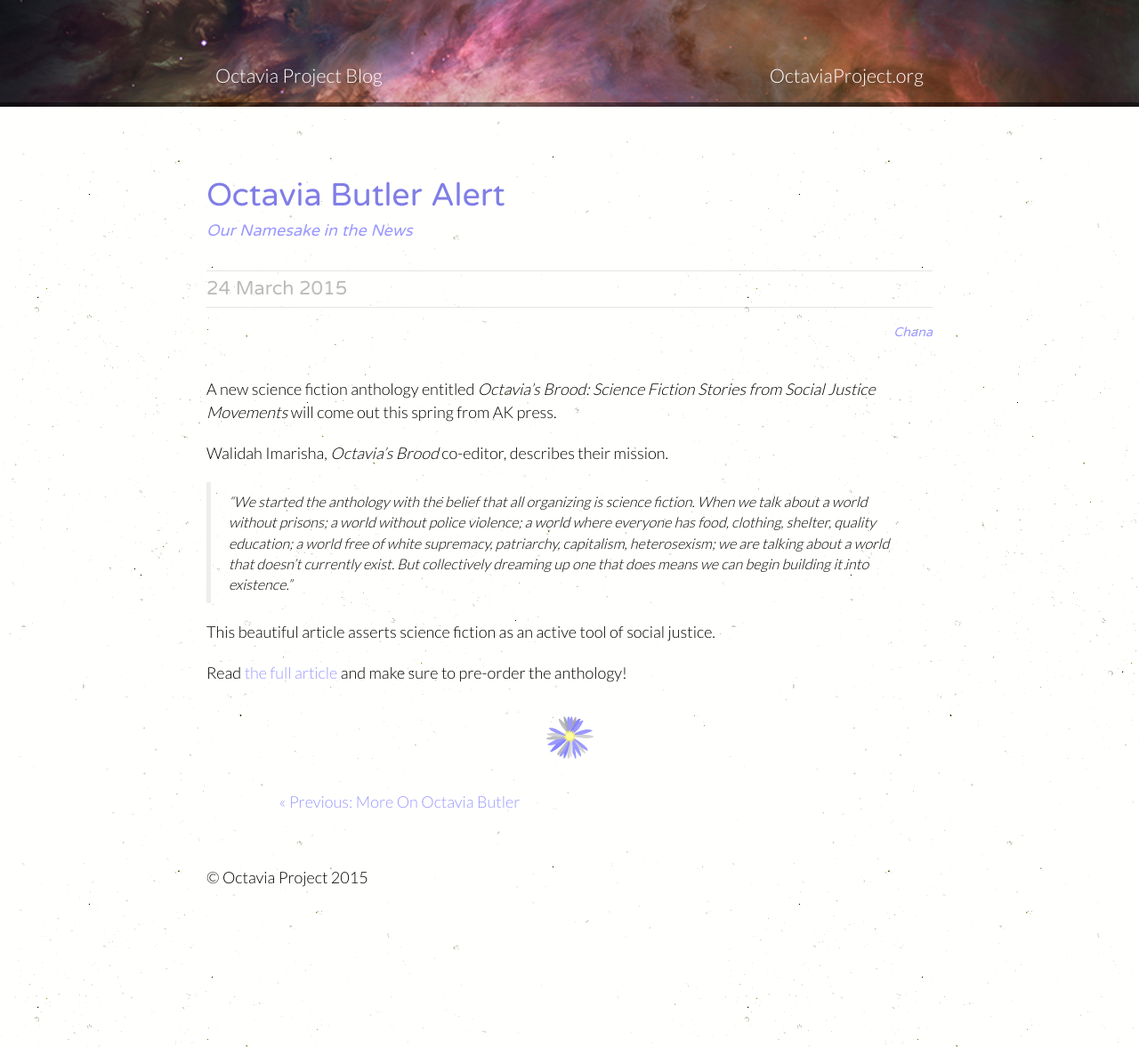
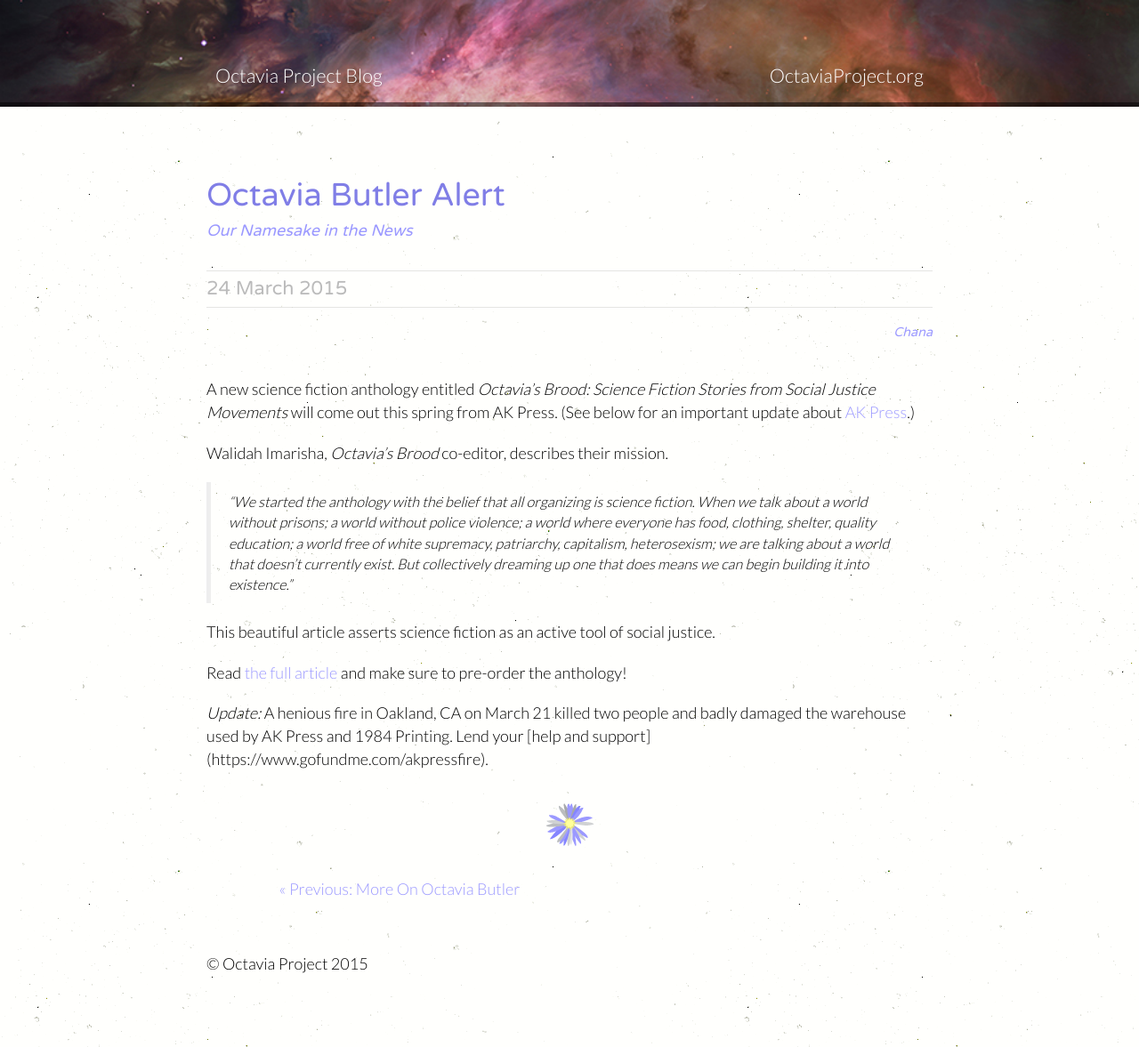
Before and after one commit to OctaviaProject/octaviaproject.github.io, a Jekyll site: the page built from _posts/2015-3-24-Octavia-Butler-Alert.md, in a window 1280 px wide. Shown: the whole page at 89% size. Built offline with Jekyll 4.4.1, drawn with Linux system fonts in a browser that asks for light colours.

Commit message:
Added update to post

```diff
--- a/_posts/2015-3-24-Octavia-Butler-Alert.md
+++ b/_posts/2015-3-24-Octavia-Butler-Alert.md
@@ -5,7 +5,8 @@
 author: Chana
 ---
 A new science fiction anthology entitled *Octavia's Brood: Science Fiction Stories from Social
-Justice Movements* will come out this spring from AK press.
+Justice Movements* will come out this spring from AK Press. (See below for an important update about
+[AK Press](http://www.akpress.org/).)
 
 Walidah Imarisha, *Octavia's Brood* co-editor, describes their mission.
 
@@ -19,3 +20,6 @@
 
 Read [the full article](http://bitchmagazine.org/article/rewriting-the-future-prison-abolition-science-fiction)
 and make sure to pre-order the anthology!
+
+*Update:* A henious fire in Oakland, CA on March 21 killed two people and badly damaged the warehouse used
+by AK Press and 1984 Printing. Lend your [help and support] (https://www.gofundme.com/akpressfire).
```
